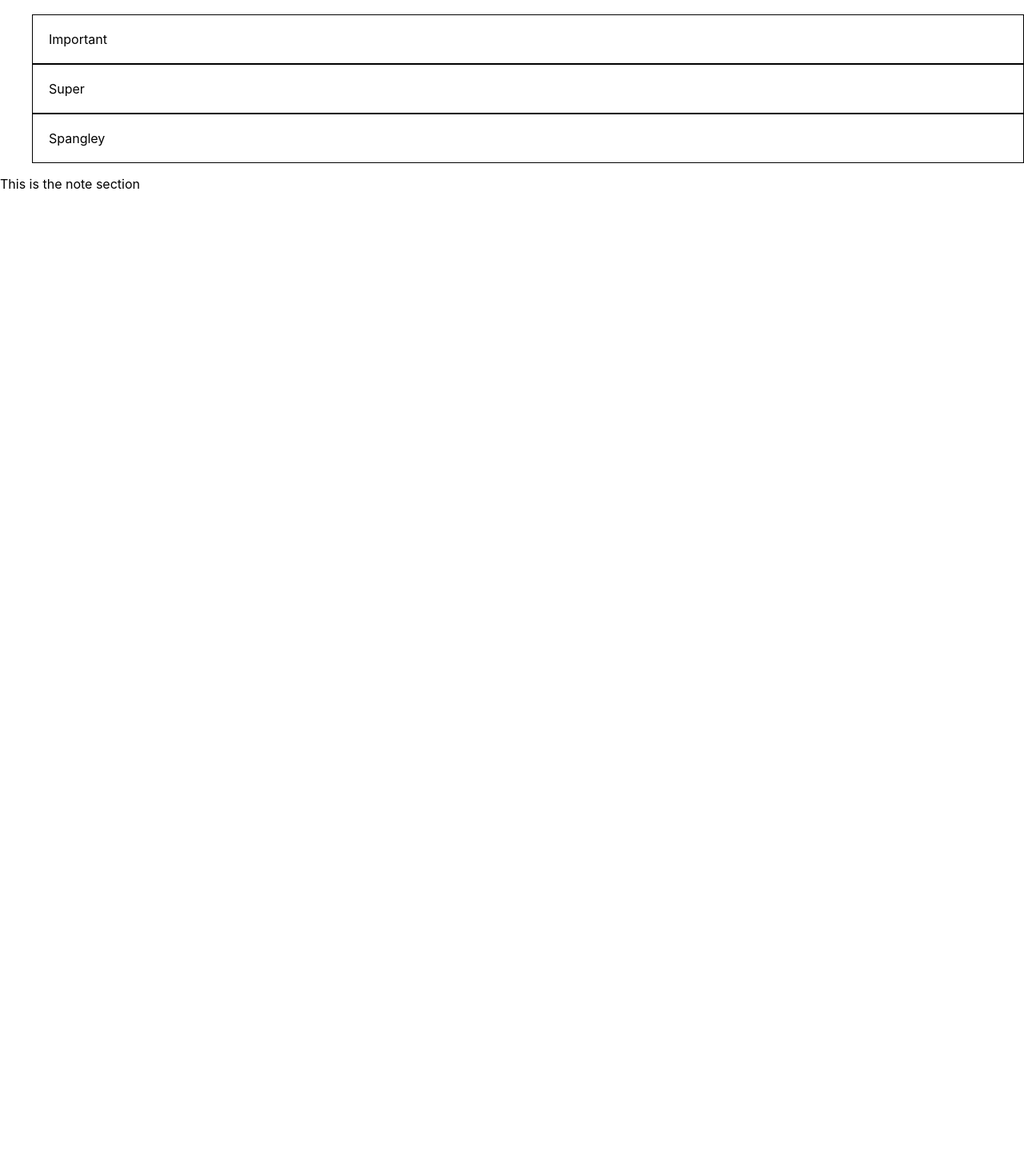
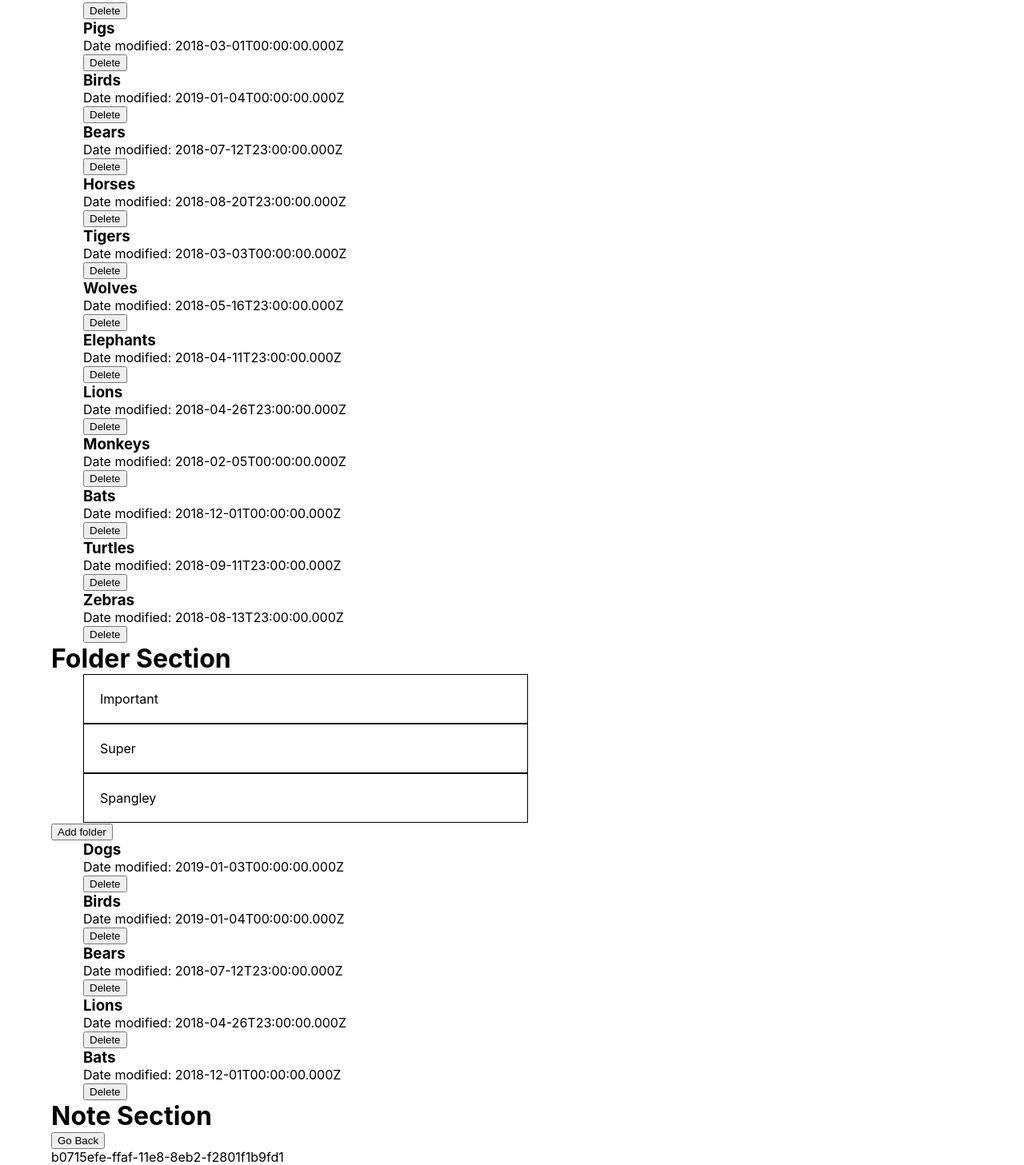
Before and after one commit to thinkful-ei-orka/Noteful-Jacob-Ryan, a React (Create React App) app: page / in a window 1280 px wide. Shown: the part 392-1849 px from the top of the page at 80% size. Before the commit the page ends 800 px from the top, so only its background shows below. Built offline with nearby package versions, Linux system fonts and the light colour scheme.

Commit message:
Added to Main and Folder components

```diff
--- a/src/App.css
+++ b/src/App.css
@@ -1,5 +1,25 @@
+* {
+    box-sizing: border-box;
+    margin: 0px;
+    list-style-type: none;
+}
+
+body {
+    margin-left: 5%;
+    margin-right: 5%;
+}
+
 .folder-nav-item {
-    list-style-type: none;
     padding: 20px;
     border: 1px solid black;
 }
+
+.nav-list {
+    margin: 0px;
+    display: flex;
+    flex-direction: column;
+}
+.folder-nav-item {
+    width: 50%;
+    margin-right: 0px;
+}
--- a/src/App.js
+++ b/src/App.js
@@ -7,7 +7,10 @@ import Header from './components/Header/Header'
 
 
 export default class App extends React.Component {
-  store = {
+
+
+  state = {
+    store: {
       "folders": [
         {
           "id": "b0715efe-ffaf-11e8-8eb2-f2801f1b9fd1",
@@ -122,27 +125,52 @@ export default class App extends React.Component {
           "content": "Veritatis porro minima perspiciatis. Repellat veniam quo iste ut. Iusto voluptas quae quibusdam. Odit neque iusto cupiditate iste quam. Fuga itaque aut praesentium ullam saepe ut et vero.\n \rQuisquam doloremque molestiae. Enim rerum dolorem et velit itaque magnam laborum. Aut officiis porro.\n \rQuae eum eaque error. Sed itaque ipsam nam provident aut voluptate. Perferendis repudiandae sequi laudantium est est animi eum. Unde alias et doloribus est hic et. Sed distinctio incidunt maiores aut voluptatibus et omnis mollitia fugit."
         }
       ]
+    },
+    selected: {
+      folder: 'b0715efe-ffaf-11e8-8eb2-f2801f1b9fd1',
+      note: 'current note'
+    },
+
   }
 
-  state = {
-    selected: {
-      folder: null,
-    }
-  }
+
 
 folderNav = () => {
   return (
     <nav className="folder-nav">
-      <ul>
-        {this.store.folders.map((folder,index) => {
+      <ul className="nav-list">
+        {this.state.store.folders.map((folder,index) => {
           return(
-            <li key={index}className="folder-nav-item">{folder.name}</li>)})
+            <li key={folder + index}className="folder-nav-item">{folder.name}</li>)})
         }
       </ul>
+      <button type="button">Add folder</button>
     </nav>
     )
   }
 
+  noteNav = () => {
+    return (
+      <section>
+        <button type="button" className="back-button">
+          Go Back
+        </button>
+        <p>{this.state.selected.folder}</p>
+      </section>
+    )
+  }
+
+  noteItem = (note,index) => {
+
+    return (
+    <li key={note.name + index}>
+      <h3>{note.name}</h3>
+      <p>Date modified: {note.modified}</p>
+      <button type="button">Delete</button>
+    </li>
+
+
+    )}
 
 
   render() {
@@ -156,13 +184,17 @@ folderNav = () => {
       <Header />
       <Main
         navbar={this.folderNav}
-        notes={this.store}
+        note={this.noteItem}
+        data={this.state}
       />
       <Folder
         navbar={this.folderNav}
-        notes={this.store}
+        note={this.noteItem}
+        data={this.state}
       />
-      <Note notes={this.store}/>
+      <Note
+      navbar={this.noteNav}
+      data={this.state}/>
     </div>
   )}
 }
--- a/src/components/Folder/Folder.js
+++ b/src/components/Folder/Folder.js
@@ -1,10 +1,24 @@
 import React from 'react'
 
 export default function Folder (props) {
+    let currentFolder = props.data.selected.folder
     return (
         <div>
             <h1>Folder Section</h1>
             {props.navbar()}
+            <ul>
+                 {props.data.store.notes.map((note,index) => {
+                    if(note.folderId === currentFolder) {
+                        return (
+                            props.note(note,index)
+                        )
+                    }
+                    return (
+                        <></>
+                    )
+                })
+                }
+            </ul>
         </div>
     )
 }
--- a/src/components/Main/Main.js
+++ b/src/components/Main/Main.js
@@ -3,11 +3,16 @@ import React from 'react'
 
 
 export default function Home(props) {
-    console.log(props.notes)
+    console.log(props.data.store.notes)
     return (
         <div>
             <h1>Main Section</h1>
             {props.navbar()}
+            <ul>
+                {props.data.store.notes.map((note,index) => {
+                    return props.note(note,index)
+                })}
+            </ul>
         </div>
     );
 }
--- a/src/components/Note/Note.js
+++ b/src/components/Note/Note.js
@@ -1,7 +1,12 @@
 import React from 'react'
 
 export default function Note(props) {
+    let currentFolder = props.data.store.folders.find(folder => folder.id ===props.data.selected.folder)
+    console.log(currentFolder)
     return (
-        <div>This is the note section</div>
+        <div>
+            <h1>Note Section</h1>
+            {props.navbar()}
+        </div>
     )
 }
```
Lines whose indentation alone changed are shown as unchanged.
